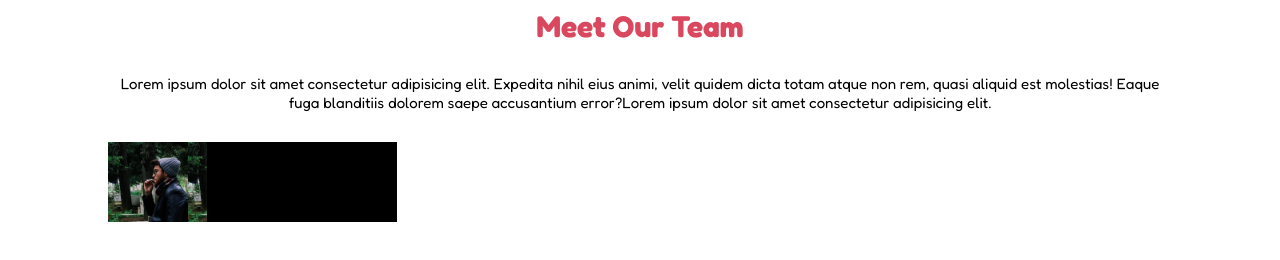
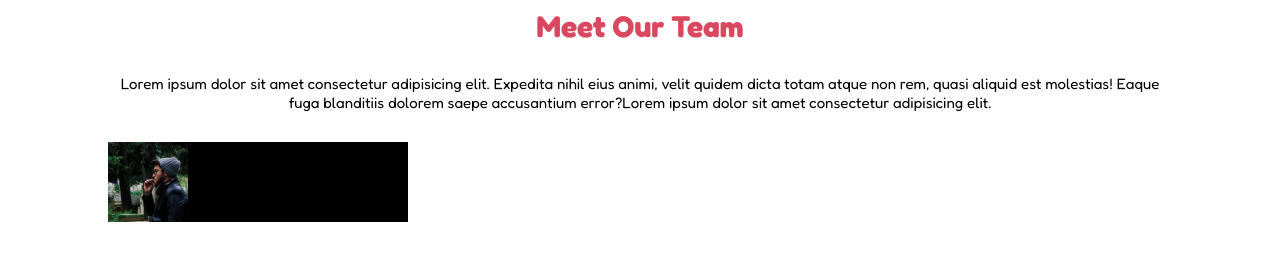
Before and after one commit to AleAlle62/html-css-float-cards, a plain HTML site: page index.html in a window 1280 px wide. Drawn offline with Linux system fonts and the light colour scheme; files that its build step writes are made by us from their sources.

Commit message:
primo box

```diff
--- a/index.html
+++ b/index.html
@@ -19,9 +19,11 @@
         <div class="lorem">Lorem ipsum dolor sit amet consectetur adipisicing elit. Expedita nihil eius animi, velit quidem dicta totam atque non rem, quasi aliquid est molestias! Eaque fuga blanditiis dolorem saepe accusantium error?Lorem ipsum dolor sit amet consectetur adipisicing elit.</div>
     </header>
     <section>
-        <!-- primo box -->
-        <div class="marco"></div>
-        <div class="primobox">
+        <!-- contenitore -->
+        <div class="container">
+            <div class="primobox">
+                <img class="immagine1" src="../html-css-float-cards/img/male1.png" >
+            </div>
         </div>
     </section>
 </body>
--- a/master.css
+++ b/master.css
@@ -1,3 +1,9 @@
+* {
+	/* margin: 0;
+	padding: 0; */
+	box-sizing: border-box;
+}
+
 .titolo{
     font-family: 'Fredoka', sans-serif;
     color: rgb(218, 72, 96);
@@ -15,33 +21,23 @@
 }
 
 
-.marco{
+.container{
+    clear: both;
+}
+
+
+.primobox{
     background-color: black;
-    width: 100px;
+    width: 300px;
     height: 80px;
     margin-top: 30px;
     margin-left: 100px;
     margin-right: 100px;
     display: inline-block;
-    background-image: url(../html-css-float-cards/img/male1.png);
-    background-size: cover;
-    background-size: 80px;
+    float: left;
 }
 
-.primobox{
-    background-color: black;
+.immagine1{
+    width: 80px;
     height: 80px;
-    width: 190px;
-    display: inline-block;
-    margin-left: -105px;
-
 }
-
-
-
-
-/* .marco{
-    height: 10%;
-    width: 10%;
-    display: inline-block;
-} */
```
